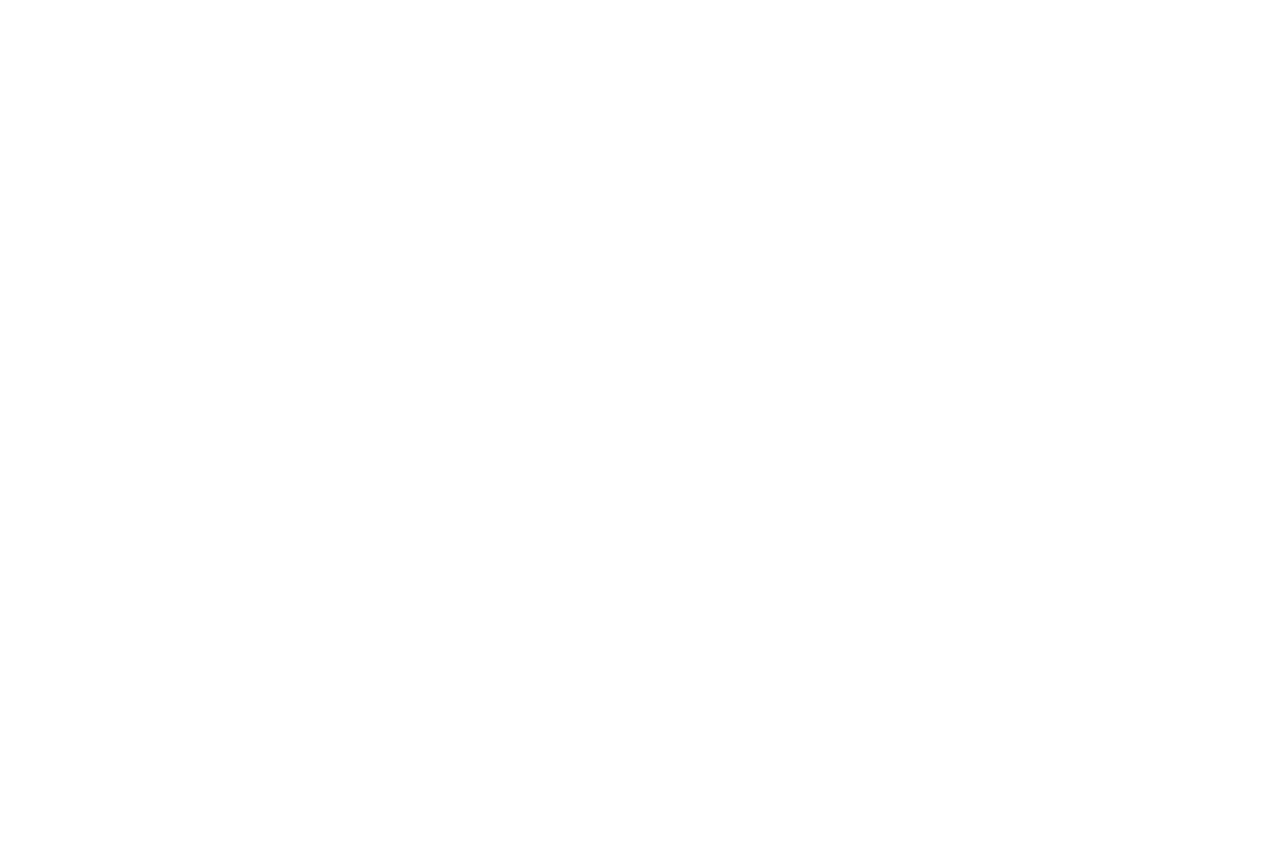
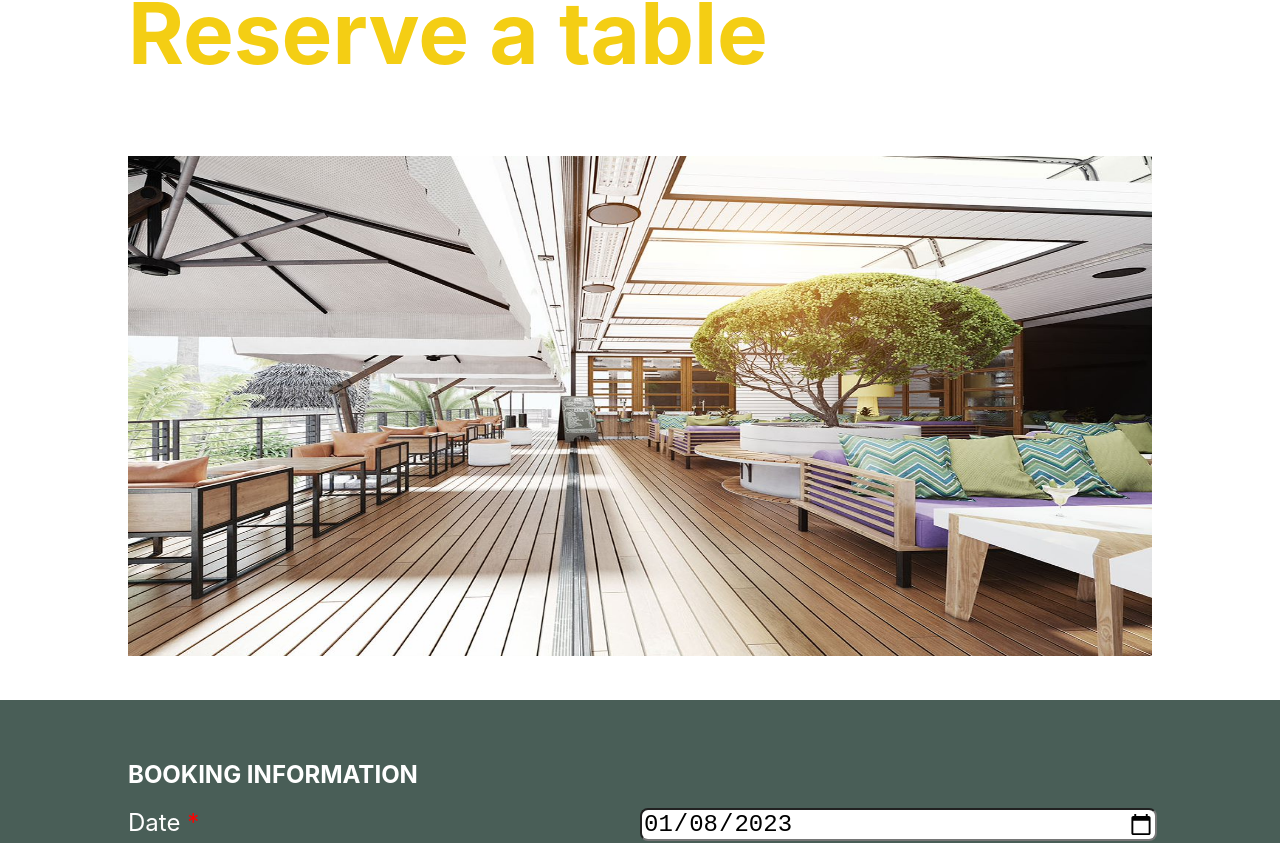
Before and after one commit to NghiNg/LittleLemon, a React app in the folder little-lemon/: page /booking in a window 1280 px wide. Before the commit this address had no page. Shown: the part 231-1074 px from the top of the page. Before the commit the page ends 800 px from the top, so only its background shows below. Built offline with nearby package versions, Linux system fonts and the light colour scheme.

Commit message:
separate confirmBooking and add routes to the pages

```diff
--- a/little-lemon/src/App.tsx
+++ b/little-lemon/src/App.tsx
@@ -20,7 +20,7 @@ function App() {
       <BrowserRouter>
       <Routes>
         <Route element={<AppLayout/>}>
-          <Route path={'/'} element={<Main/>}/>
+          <Route path={'/*'} element={<Main/>}/>
           <Route path='/about' element={<Main/>}/>
           <Route path='/menu' element={<Main/>}/>
           <Route path='/order' element={<Main/>}/>
--- a/little-lemon/src/components/bookingPage/BookingPage.tsx
+++ b/little-lemon/src/components/bookingPage/BookingPage.tsx
@@ -1,6 +1,6 @@
 import './BookingPage.css'
 import React, { useState } from 'react'
-import { Link } from 'react-router-dom'
+import { Routes, Link, Route, useNavigate } from 'react-router-dom'
 import { submitAPI } from '../main/api.js'
 
 interface Booking {
@@ -13,9 +13,9 @@ interface Booking {
     comment?: string;
 }
 
-export const BookingPage = ({availableTimes, updateTime, onFinishedReserving}: {availableTimes: string[], updateTime: React.Dispatch<{
+export const BookingPage = ({availableTimes, updateTime}: {availableTimes: string[], updateTime: React.Dispatch<{
     date: Date;
-}>, onFinishedReserving: () => void}): JSX.Element => {
+}>}): JSX.Element => {
     const [isSentIn, setIsSentIn] = useState(false);
     const [form, setForm] = useState<Booking>({
         date: new Date(),
@@ -27,17 +27,29 @@ export const BookingPage = ({availableTimes, updateTime, onFinishedReserving}: {
         comment: "",
     })
 
+    const navigate = useNavigate();
+
     return (
         <main className="booking">
             <section className="booking">
                 <h1 className="display-title">Reserve a table</h1>
                 <img src={require("../images/restaurant.jpg")}/>
             </section>
-            {isSentIn ?
-                <ConfirmedBooking booking={form} onFinishedReserving={onFinishedReserving}/>
-            :
-                <BookingForm form={form} setForm={setForm} onConfirm={() => {updateTime({date: form.date}); setIsSentIn(submitAPI(form))}} availableTimes={availableTimes}/>
-            }
+                <Routes>
+                    <Route path="/" element={
+                        <BookingForm
+                            form={form}
+                            setForm={setForm}
+                            onConfirm={() => {
+                                updateTime({date: form.date});
+                                if (submitAPI(form)) {
+                                    navigate("confirmation");
+                                }
+                            }}
+                            availableTimes={availableTimes}
+                        />}/>
+                    <Route path="/confirmation" element={ <ConfirmedBooking booking={form} />}/>
+                </Routes>
         </main>
     );
 }
@@ -99,7 +111,8 @@ const BookingForm = ({
     );
 }
 
-const ConfirmedBooking = ({booking, onFinishedReserving}: {booking: Booking, onFinishedReserving: () => void}): JSX.Element => {
+const ConfirmedBooking = ({booking}: {booking: Booking}): JSX.Element => {
+    const navigate = useNavigate()
     return (
         <section className="booking__confirmed">
             <h1 className="display-title">Booking confirmation</h1>
@@ -107,7 +120,7 @@ const ConfirmedBooking = ({booking, onFinishedReserving}: {booking: Booking, onF
             <p className="paragraph-text">{booking.name} {booking.phone} for your {booking.occasion}!</p>
             <p className="paragraph-text">{booking.comment}</p>
             <p className="highlight-text">Excited to see you!</p>
-            <button className="card-title" onClick={onFinishedReserving}>Back to mainpage</button>
+            <button className="card-title" onClick={() => navigate("/")}>Back to mainpage</button>
             <img src={require("../images/chef.jpg")}/>
         </section>
     )
--- a/little-lemon/src/components/main/Main.tsx
+++ b/little-lemon/src/components/main/Main.tsx
@@ -1,5 +1,5 @@
 import { useState, useReducer } from 'react'
-import { Link } from 'react-router-dom'
+import { Routes, Link, Route, useNavigate } from 'react-router-dom'
 
 import './Main.css'
 
@@ -21,23 +21,21 @@ export const Main = () => {
         {title: "Lemon Dessert", price: 5.00, info: "This comes straight from grandma's recipe book, every last ingredient has been sourced and is as authentic as can be imagined."},
     ]
 
-    const [isReservingTable, setIsReservingTable] = useState(false);
-
     const [date, setDate] = useState(new Date());
     const [availableTimes, updateTimes] = useReducer(availableReducer, initializeTimes(date));
-
-    if (isReservingTable) {
-        return (<BookingPage availableTimes={availableTimes} updateTime={updateTimes} onFinishedReserving={() => setIsReservingTable(false)}/>)
-    }
-
+    const navigate = useNavigate()
     return (
         <main >
+                <Routes>
+                    <Route path="/booking/*" element={<BookingPage availableTimes={availableTimes} updateTime={updateTimes}/>}/>
+                    <Route path="/" element={
+                        <>
                             <section className="main__about">
                                 <img src={require("../images/restauranfood.jpg")}/>
                                 <h1 className="display-title">Little Lemon</h1>
                                 <h2>Chicago</h2>
                                 <p>Lorem ipsum dolor sit amet, consectetur adipiscing elit, sed do eiusmod tempor incididunt ut labore et dolore magna aliqua.</p>
-                <button className="card-title" onClick={() => setIsReservingTable(true)}>Reserve a Table</button>
+                                <button className="card-title" onClick={() => navigate("/booking")}>Reserve a Table</button>
                             </section>
                             <section className="main__specials">
                                 <button className="main__specials-button card-title" role={"link"} onClick={() => window.location.href=`${window.location.host}/menu`}>Online Menu</button>
@@ -75,6 +73,9 @@ export const Main = () => {
                                     {availableTimes.map(time => <li key={time}>{time}</li>)}
                                 </ul>
                             </section>
+                        </>
+                    }/>
+                </Routes>
         </main>
     );
 }
```
Lines whose indentation alone changed are shown as unchanged.
